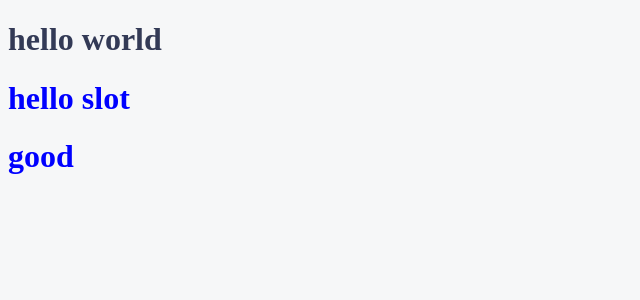
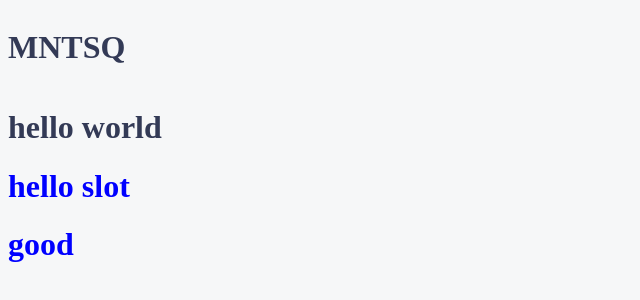
Before and after one commit to calm1205/vite-vue2, a Vue app: page / in a window 1280 px wide. Shown: the top 300 px of the page, without its empty margins (0-640 px from the left). Built offline with nearby package versions, Linux system fonts and the light colour scheme.

Commit message:
create barrels

```diff
--- a/src/App.vue
+++ b/src/App.vue
@@ -1,15 +1,18 @@
 <script>
 import MainTitle from "@/components/atoms/MainTitle.vue"
+import { Header } from "@/components/molecules/index.js"
 
 export default {
   components: {
     MainTitle,
+    Header,
   },
 }
 </script>
 
 <template>
   <div>
+    <Header>kk</Header>
     <h1>hello world</h1>
     <MainTitle name="class">hello slot</MainTitle>
     <MainTitle name="class"></MainTitle>
--- a/src/components/molecules/Header.vue
+++ b/src/components/molecules/Header.vue
@@ -1,5 +1,21 @@
-<script></script>
+<script>
+import Logo from "@/components/atoms/Logo.vue"
 
-<template></template>
+export default {
+  components: {
+    Logo,
+  },
+}
+</script>
 
-<style></style>
+<template>
+  <div class="wrapper">
+    <Logo></Logo>
+  </div>
+</template>
+
+<style lang="scss" scoped>
+.wrapper {
+  display: flex;
+}
+</style>
--- /dev/null
+++ b/src/components/molecules/index.js
@@ -0,0 +1 @@
+export { default as Header } from "@/components/molecules/Header.vue"
```
Also changed, not shown: .eslintrc.json.
